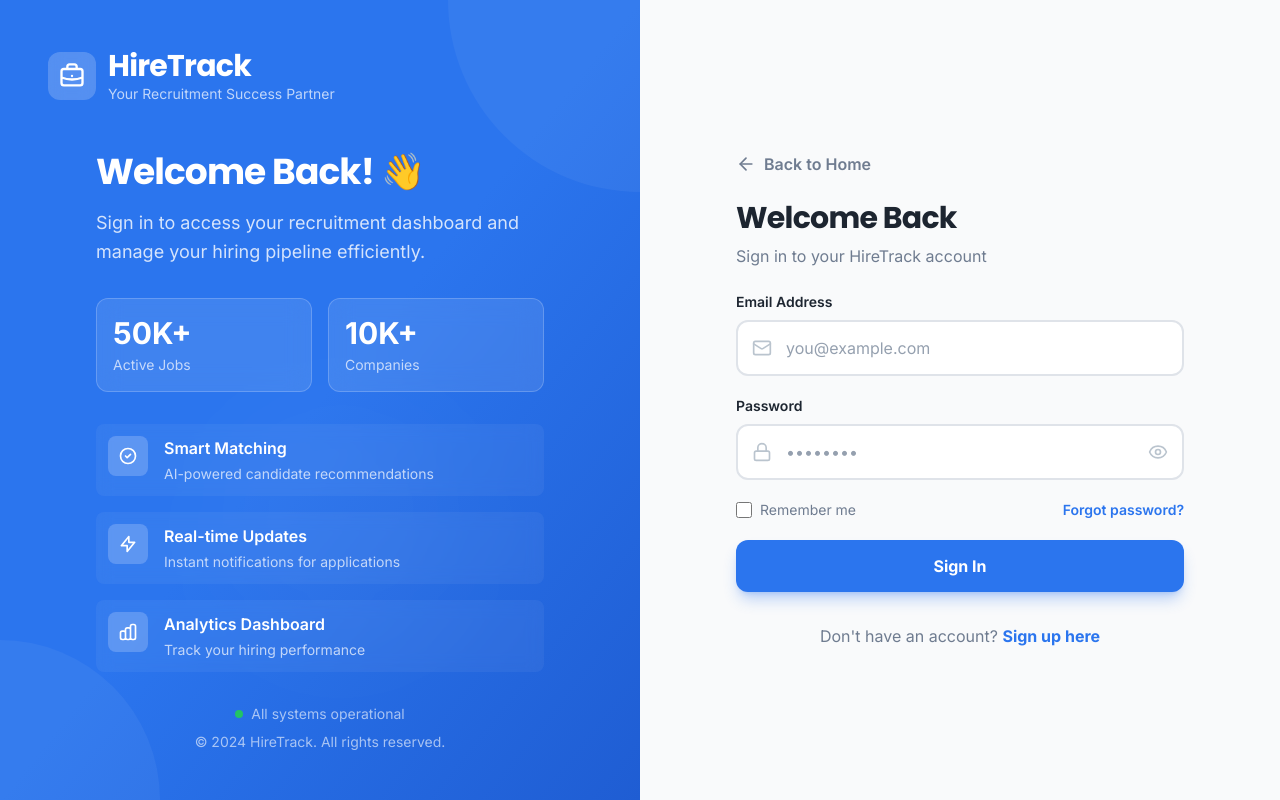
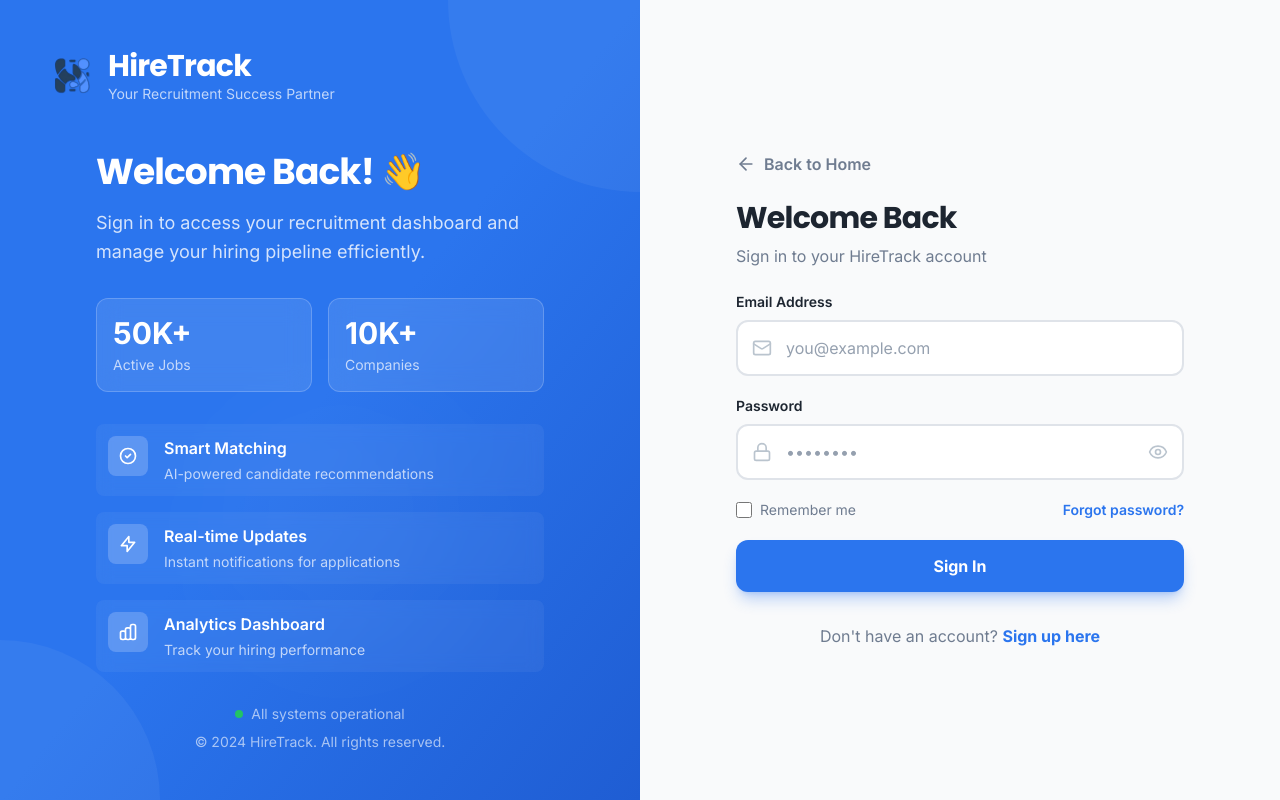
Before and after one commit to Cristineddd/HireTrackProject, a Next.js app: page /auth/login in a window 1280 px wide. Built offline with nearby package versions, Linux system fonts and the light colour scheme.

Commit message:
Add HT.svg logo to sidebar and auth pages

```diff
--- a/app/auth/login/LoginPageClient.tsx
+++ b/app/auth/login/LoginPageClient.tsx
@@ -124,11 +124,11 @@ const LoginPage = () => {
         {/* Top Branding */}
         <div className="relative z-10">
           <div className="flex items-center gap-3 mb-4">
-            <div className="w-12 h-12 bg-white/20 rounded-xl flex items-center justify-center backdrop-blur-sm">
-              <svg className="w-7 h-7 text-white" fill="none" stroke="currentColor" viewBox="0 0 24 24">
-                <path strokeLinecap="round" strokeLinejoin="round" strokeWidth={2} d="M21 13.255A23.931 23.931 0 0112 15c-3.183 0-6.22-.62-9-1.745M16 6V4a2 2 0 00-2-2h-4a2 2 0 00-2 2v2m4 6h.01M5 20h14a2 2 0 002-2V8a2 2 0 00-2-2H5a2 2 0 00-2 2v10a2 2 0 002 2z" />
-              </svg>
-            </div>
+            <img
+              src="/HT.svg"
+              alt="HireTrack Logo"
+              className="w-12 h-12 object-contain"
+            />
             <div>
               <h1 className="text-3xl font-black text-white">HireTrack</h1>
               <p className="text-white/70 text-sm">Your Recruitment Success Partner</p>
@@ -223,12 +223,12 @@ const LoginPage = () => {
 
           {/* Top Branding - Mobile */}
           <div className="lg:hidden mb-8 text-center">
-            <div className="flex items-center justify-center gap-3 mb-2">
-              <div className="w-10 h-10 bg-[#2B75EE] rounded-xl flex items-center justify-center">
-                <svg className="w-6 h-6 text-white" fill="none" stroke="currentColor" viewBox="0 0 24 24">
-                  <path strokeLinecap="round" strokeLinejoin="round" strokeWidth={2} d="M21 13.255A23.931 23.931 0 0112 15c-3.183 0-6.22-.62-9-1.745M16 6V4a2 2 0 00-2-2h-4a2 2 0 00-2 2v2m4 6h.01M5 20h14a2 2 0 002-2V8a2 2 0 00-2-2H5a2 2 0 00-2 2v10a2 2 0 002 2z" />
-                </svg>
-              </div>
+            <div className="flex items-center justify-center gap-2 mb-2">
+              <img
+                src="/HT.svg"
+                alt="HireTrack Logo"
+                className="w-8 h-8 object-contain"
+              />
               <div className="text-left">
                 <h1 className="text-2xl font-black text-[#1D2530]">HireTrack</h1>
                 <p className="text-[#6F7C90] text-xs">Your Recruitment Success Partner</p>
--- a/app/auth/signup/SignupPageClient.tsx
+++ b/app/auth/signup/SignupPageClient.tsx
@@ -111,11 +111,11 @@ const SignUpPage = () => {
         {/* Top Branding */}
         <div className="relative z-10">
           <div className="flex items-center gap-3 mb-4">
-            <div className="w-12 h-12 bg-white/20 rounded-xl flex items-center justify-center backdrop-blur-sm">
-              <svg className="w-7 h-7 text-white" fill="none" stroke="currentColor" viewBox="0 0 24 24">
-                <path strokeLinecap="round" strokeLinejoin="round" strokeWidth={2} d="M21 13.255A23.931 23.931 0 0112 15c-3.183 0-6.22-.62-9-1.745M16 6V4a2 2 0 00-2-2h-4a2 2 0 00-2 2v2m4 6h.01M5 20h14a2 2 0 002-2V8a2 2 0 00-2-2H5a2 2 0 00-2 2v10a2 2 0 002 2z" />
-              </svg>
-            </div>
+            <img
+              src="/HT.svg"
+              alt="HireTrack Logo"
+              className="w-12 h-12 object-contain"
+            />
             <div>
               <h1 className="text-3xl font-black text-white">HireTrack</h1>
               <p className="text-white/70 text-sm">Your Recruitment Success Partner</p>
@@ -214,12 +214,12 @@ const SignUpPage = () => {
 
           {/* Top Branding - Mobile */}
           <div className="lg:hidden mb-8 text-center">
-            <div className="flex items-center justify-center gap-3 mb-2">
-              <div className="w-10 h-10 bg-[#2B75EE] rounded-xl flex items-center justify-center">
-                <svg className="w-6 h-6 text-white" fill="none" stroke="currentColor" viewBox="0 0 24 24">
-                  <path strokeLinecap="round" strokeLinejoin="round" strokeWidth={2} d="M21 13.255A23.931 23.931 0 0112 15c-3.183 0-6.22-.62-9-1.745M16 6V4a2 2 0 00-2-2h-4a2 2 0 00-2 2v2m4 6h.01M5 20h14a2 2 0 002-2V8a2 2 0 00-2-2H5a2 2 0 00-2 2v10a2 2 0 002 2z" />
-                </svg>
-              </div>
+            <div className="flex items-center justify-center gap-2 mb-2">
+              <img
+                src="/HT.svg"
+                alt="HireTrack Logo"
+                className="w-8 h-8 object-contain"
+              />
               <div className="text-left">
                 <h1 className="text-2xl font-black text-[#1D2530]">HireTrack</h1>
                 <p className="text-[#6F7C90] text-xs">Your Recruitment Success Partner</p>
--- a/components/Sidebar.tsx
+++ b/components/Sidebar.tsx
@@ -62,8 +62,12 @@ const Sidebar: React.FC<SidebarProps> = ({ isOpen = false, onClose }) => {
         >
           <X className="w-6 h-6 text-slate-600" />
         </button>
-      <div className="flex items-center gap-4 mb-6">
-
+      <div className="flex items-center gap-3 mb-6">
+        <img
+          src="/HT.svg"
+          alt="HireTrack Logo"
+          className="w-10 h-10 object-contain"
+        />
         <div>
           <h2 className="text-xl font-bold text-indigo-700">
             HireTrack
```
